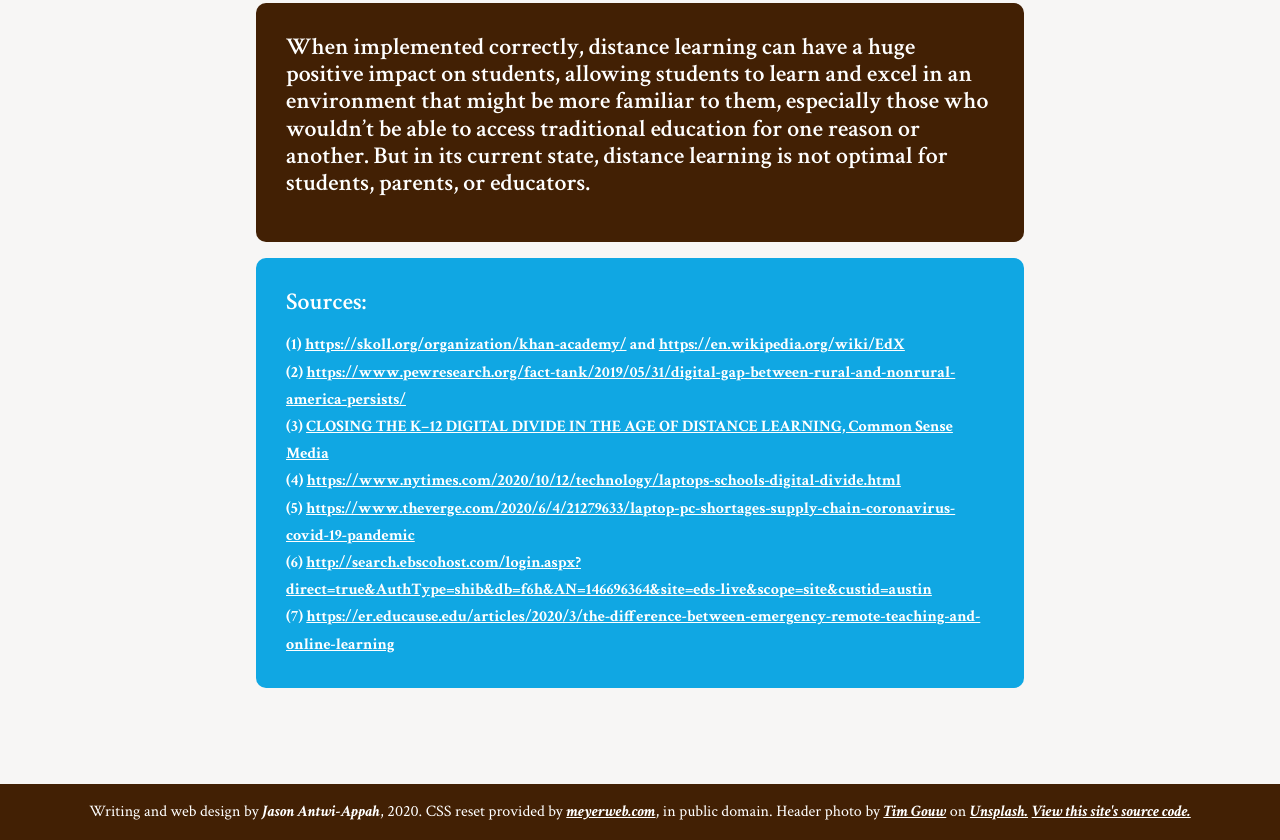
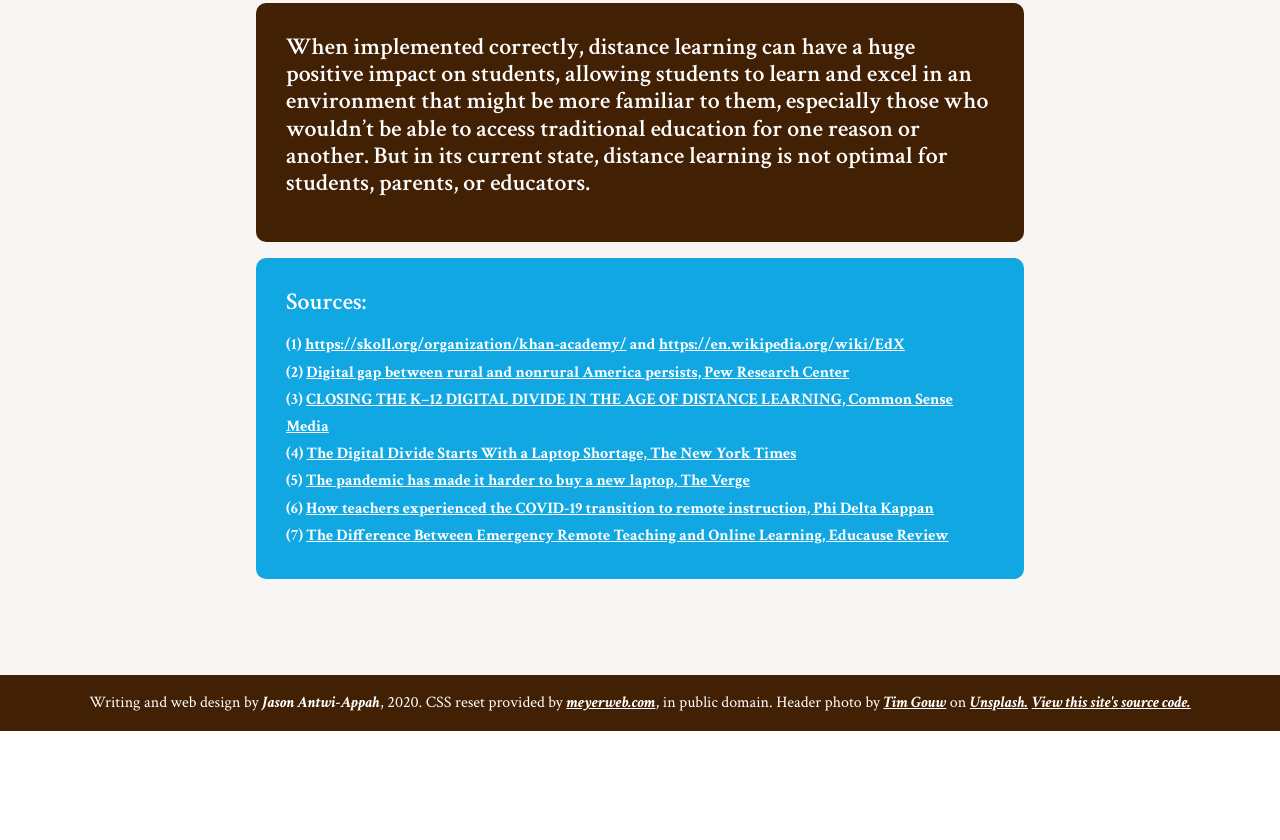
Before and after one commit to jasonappah/engl-1301-essay-iii, a plain HTML site: page index.html in a window 1280 px wide. Shown: the part 2490-3330 px from the top of the page. After the commit the page ends 3221 px from the top, so only its background shows below. Drawn offline with Linux system fonts and the light colour scheme.

Commit message:
Fixed the issue, for real this time

```diff
--- a/index.html
+++ b/index.html
@@ -43,18 +43,17 @@
                 <h2>Sources:</h2>
                 <h4 id="source-1">(1) <a href="https://skoll.org/organization/khan-academy/">https://skoll.org/organization/khan-academy/</a> and <a href="https://en.wikipedia.org/wiki/EdX">https://en.wikipedia.org/wiki/EdX</a></h4>
 
-                <h4 id="source-2">(2) <a href="https://www.pewresearch.org/fact-tank/2019/05/31/digital-gap-between-rural-and-nonrural-america-persists/">https://www.pewresearch.org/fact-tank/2019/05/31/digital-gap-between-rural-and-nonrural-america-persists/</a></h4>
+                <h4 id="source-2">(2) <a href="https://www.pewresearch.org/fact-tank/2019/05/31/digital-gap-between-rural-and-nonrural-america-persists/">Digital gap between rural and nonrural America persists, Pew Research Center</a></h4>
 
-                <h4 id="source-3">(3) <a href="https://www.commonsensemedia.org/sites/default/files/uploads/pdfs/common_sense_media_report_final_7_1_3pm_web.pdf">CLOSING THE K–12
-                    DIGITAL DIVIDE IN THE AGE OF DISTANCE LEARNING, Common Sense Media</a></h4>
+                <h4 id="source-3">(3) <a href="https://www.commonsensemedia.org/sites/default/files/uploads/pdfs/common_sense_media_report_final_7_1_3pm_web.pdf">CLOSING THE K–12 DIGITAL DIVIDE IN THE AGE OF DISTANCE LEARNING, Common Sense Media</a></h4>
 
-                <h4 id="source-4">(4) <a href="https://www.nytimes.com/2020/10/12/technology/laptops-schools-digital-divide.html">https://www.nytimes.com/2020/10/12/technology/laptops-schools-digital-divide.html</a></h4>
+                <h4 id="source-4">(4) <a href="https://www.nytimes.com/2020/10/12/technology/laptops-schools-digital-divide.html">The Digital Divide Starts With a Laptop Shortage, The New York Times</a></h4>
 
-                <h4 id="source-5">(5) <a href="https://www.theverge.com/2020/6/4/21279633/laptop-pc-shortages-supply-chain-coronavirus-covid-19-pandemic">https://www.theverge.com/2020/6/4/21279633/laptop-pc-shortages-supply-chain-coronavirus-covid-19-pandemic</a></h4>
+                <h4 id="source-5">(5) <a href="https://www.theverge.com/2020/6/4/21279633/laptop-pc-shortages-supply-chain-coronavirus-covid-19-pandemic">The pandemic has made it harder to buy a new laptop, The Verge</a></h4>
 
-                <h4 id="source-6">(6) <a href="http://search.ebscohost.com/login.aspx?direct=true&AuthType=shib&db=f6h&AN=146696364&site=eds-live&scope=site&custid=austin">http://search.ebscohost.com/login.aspx?direct=true&AuthType=shib&db=f6h&AN=146696364&site=eds-live&scope=site&custid=austin</a></h4>
+                <h4 id="source-6">(6) <a href="http://search.ebscohost.com/login.aspx?direct=true&AuthType=shib&db=f6h&AN=146696364&site=eds-live&scope=site&custid=austin">How teachers experienced the COVID-19 transition to remote instruction, Phi Delta Kappan</a></h4>
 
-                <h4 id="source-7">(7) <a href="https://er.educause.edu/articles/2020/3/the-difference-between-emergency-remote-teaching-and-online-learning">https://er.educause.edu/articles/2020/3/the-difference-between-emergency-remote-teaching-and-online-learning</a></h4>
+                <h4 id="source-7">(7) <a href="https://er.educause.edu/articles/2020/3/the-difference-between-emergency-remote-teaching-and-online-learning">The Difference Between Emergency Remote Teaching and Online Learning, Educause Review</a></h4>
             </div>
 
         </div>
```
